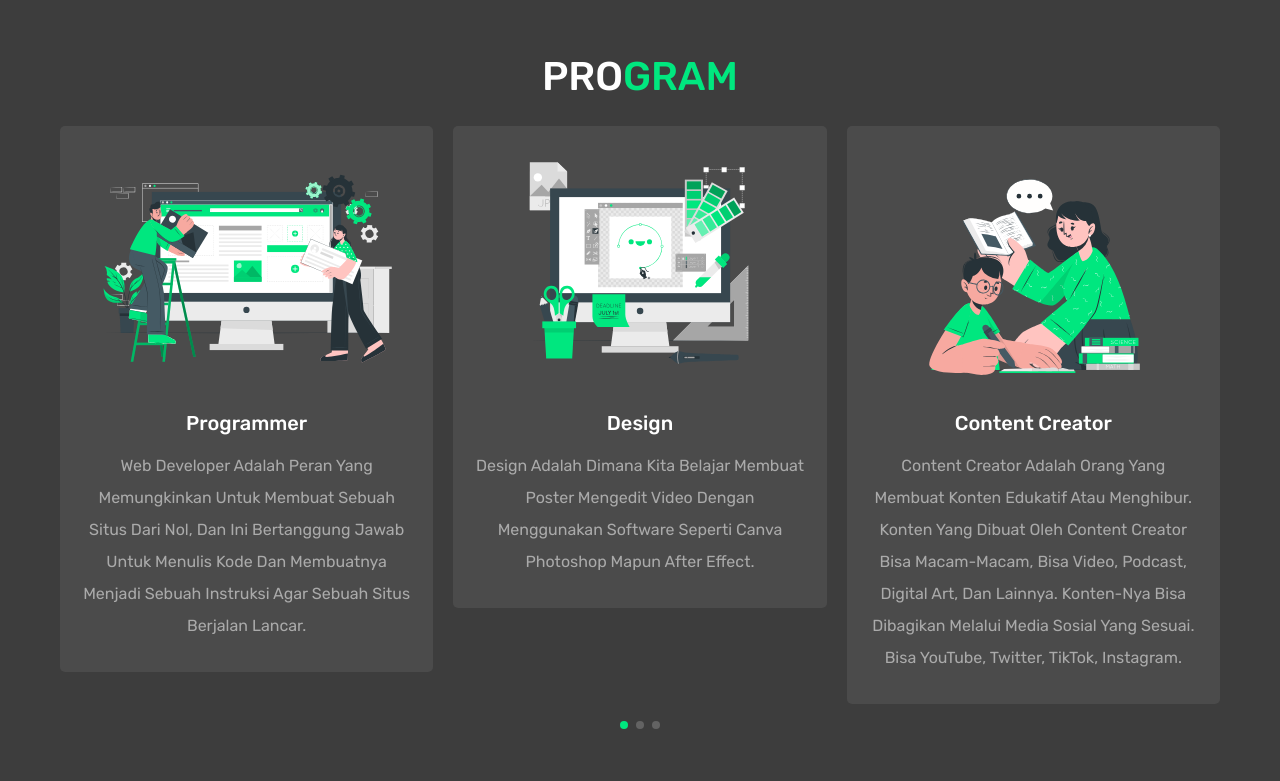
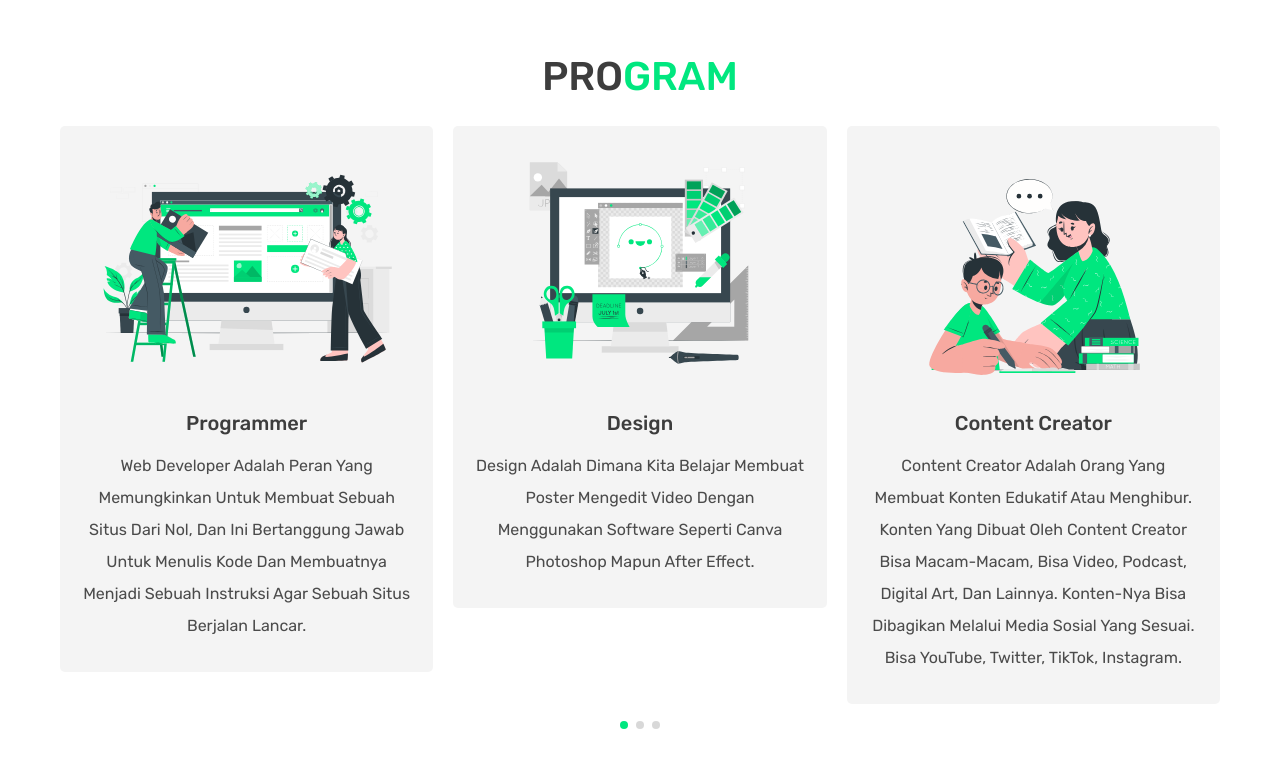
Before and after one commit to ekstra-it-smanip/home, a plain HTML site: page index.html in a window 1280 px wide. Shown: the part 1380-2161 px from the top of the page. Drawn offline with nearby package versions, Linux system fonts and the light colour scheme.

Commit message:
Update style.css

```diff
--- a/css/style.css
+++ b/css/style.css
@@ -2,10 +2,10 @@
 
 :root{
    --green:#00E77F;
-   --white:#fff;
-   --light-white:#aaa;
-   --black:#3d3d3d;
-   --light-bg:#4b4b4b;
+   --black:#fff;
+   --white:#3d3d3d;
+   --light-white:#4b4b4b;
+   --light-bg:#f4f4f4;
 }
 
 *{
@@ -19,8 +19,8 @@
 }
 
 *::selection{
-   background-color: var(--white);
-   color:var(--black);
+   background-color: var(--black);
+   color:var(--white);
 }
 
 html{
@@ -66,8 +66,8 @@ section{
 }
 
 .btn:hover{
-   background-color: var(--white);
-   color:var(--black);
+   background-color: var(--black);
+   color:var(--white);
 }
 
 .heading{
@@ -416,7 +416,6 @@ section{
 .footer{
    background-color: var(--light-bg);
    text-align: center;
-   /* padding-bottom: 7rem; */
 }
 
 .footer .share a{
@@ -427,7 +426,7 @@ section{
    border-radius: 50%;
    font-size: 2rem;
    color:var(--white);
-   background-color: var(--black);;
+   background-color: var(--black);
 }
 
 .footer .share a:hover{
@@ -446,20 +445,6 @@ section{
 .footer .credit span{
    color:var(--green);
 }
-
-
-
-
-
-
-
-
-
-
-
-
-
-
 
 
 /* media queries  */
```
